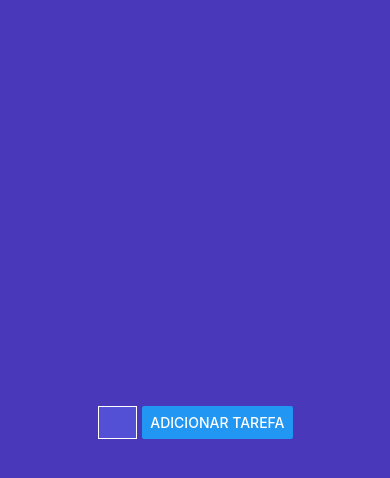
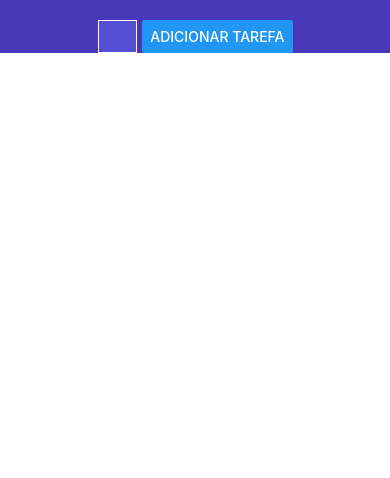
Before and after one commit to fmacedosantos/app-lista-tarefas, a React Native app: screen / in a window 390 px wide. Shown: the top 478 px of the page. Built offline with nearby package versions, Linux system fonts and the light colour scheme.

Commit message:
Utilizando ScrollView

```diff
--- a/App.tsx
+++ b/App.tsx
@@ -1,6 +1,6 @@
 import { StatusBar } from 'expo-status-bar';
 import { useReducer, useState } from 'react';
-import { Alert, Button, StyleSheet, Text, TextInput, View } from 'react-native';
+import { Alert, Button, ScrollView, StyleSheet, Text, TextInput, View } from 'react-native';
 
 const listener = (state: any, action: any) => {
   switch(action.type) {
@@ -22,7 +22,8 @@ export default function App() {
   }
 
   return (
-    <View style={styles.container}>
+    <ScrollView>
+      <View style={styles.container}>
       <View style={styles.inline}>
         <TextInput style={styles.enter} value={inputValue}
         onChangeText={text => setInputValue(text)}/>
@@ -32,6 +33,7 @@ export default function App() {
       {state.tasks.map((task: any) => <Text style={styles.text}>{task.name}</Text>)}
 
     </View>
+    </ScrollView>
   );
 }
 
@@ -46,6 +48,7 @@ const styles = StyleSheet.create({
     flexDirection: 'row',
     justifyContent: 'center',
     width: '50%',
+    marginTop: 20
   },
   enter: {
     borderColor: 'white',
@@ -57,7 +60,7 @@ const styles = StyleSheet.create({
   },
   text: {
     backgroundColor: 'white',
-    fontSize: 18,
+    fontSize: 15,
     width: '80%',
     textAlign: 'center',
     borderWidth: 2,
```
